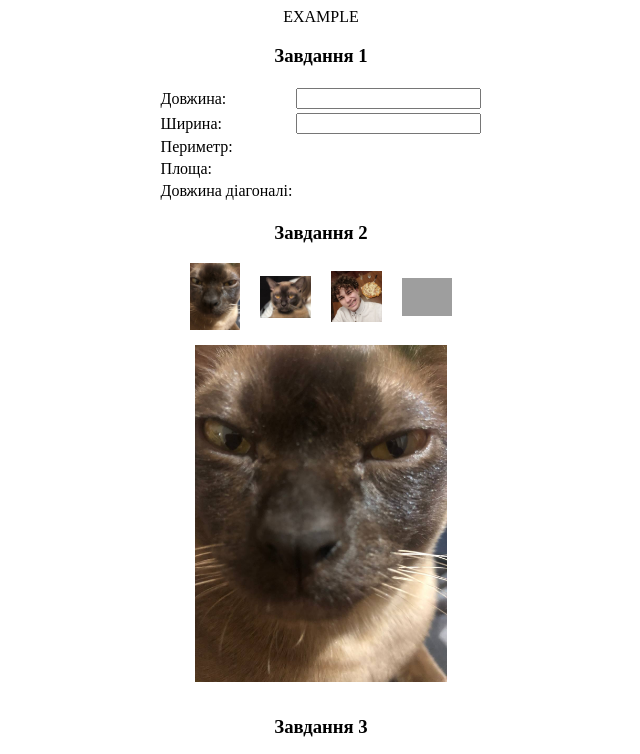
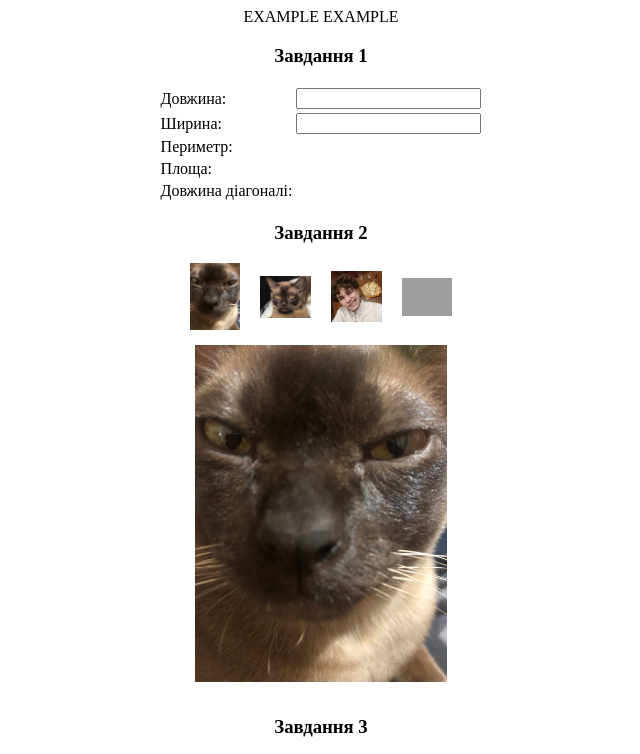
Before and after one commit to xd6d/lab5_web, a plain HTML site: page index.html in a window 1280 px wide. Shown: the top 754 px of the page, without its empty margins (319-959 px from the left). Drawn offline with Linux system fonts and the light colour scheme; grey boxes are pictures that could not be loaded.

Commit message:
example changes

```diff
--- a/index.html
+++ b/index.html
@@ -10,6 +10,7 @@
     <script type="text/javascript" src="ua_en.js"></script>
 </head>
 <body>
+EXAMPLE
 EXAMPLE
 <h3>Завдання 1</h3>
 <form name="form1">
```
